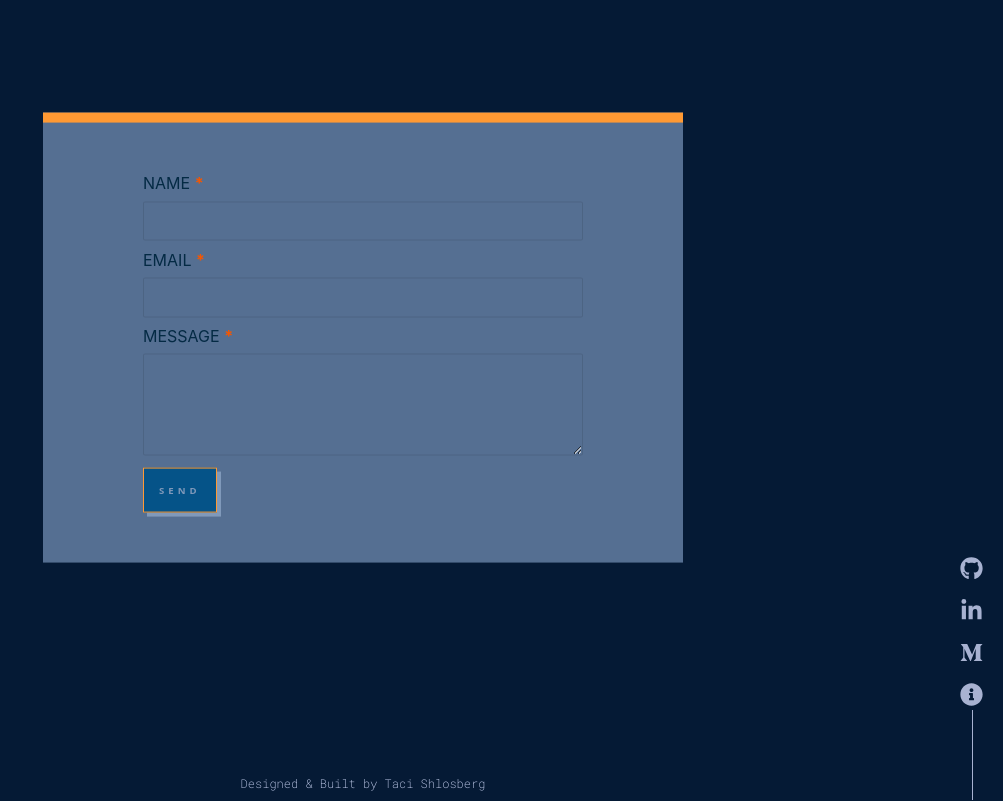
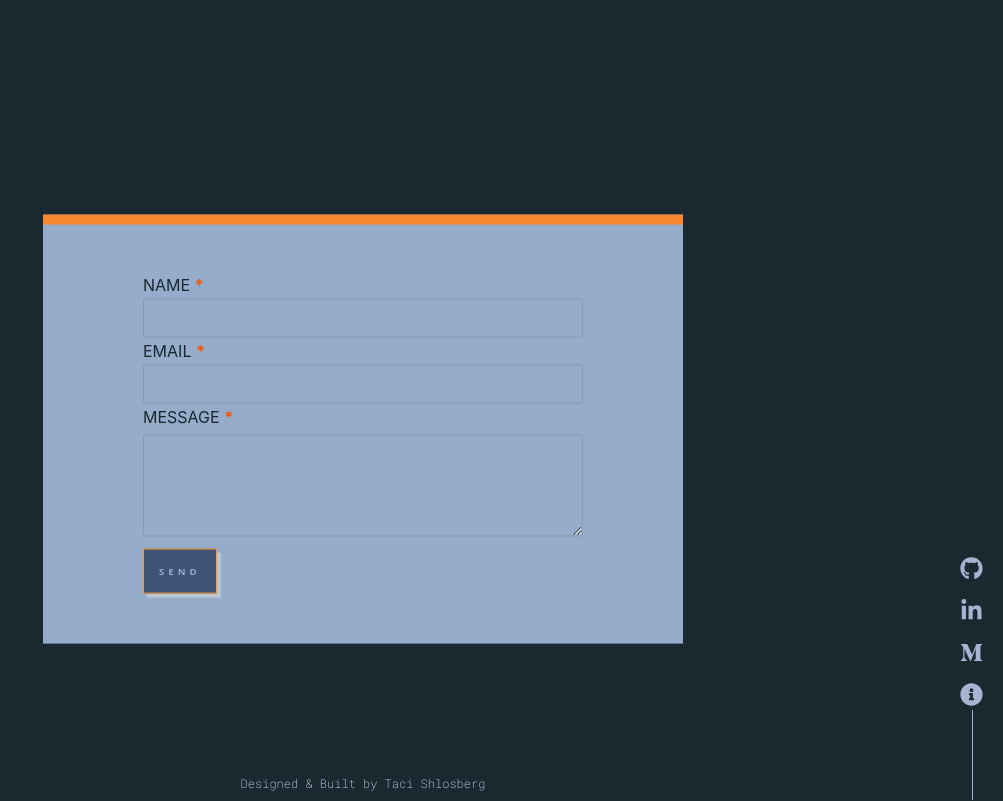
Before and after one commit to tshlos/web, a React (Create React App) app in the folder my-portfolio/: page /contact in a window 1280 px wide. Shown: the whole page, without its empty margins (277-1280 px from the left). Built offline with nearby package versions, Linux system fonts and the light colour scheme.

Commit message:
Changed the layout

```diff
--- a/my-portfolio/public/index.html
+++ b/my-portfolio/public/index.html
@@ -19,6 +19,10 @@
     <link rel="preconnect" href="https://fonts.gstatic.com">
     <link href="https://fonts.googleapis.com/css2?family=IBM+Plex+Sans:wght@300&family=Righteous&display=swap" rel="stylesheet">
     <link href="https://fonts.googleapis.com/css2?family=Roboto+Mono:wght@200&display=swap" rel="stylesheet">
+
+    <!-- FONTS ADDED NOV22 FOR NAME TACI SHLOSBERG-->
+    <link rel="preconnect" href="https://fonts.gstatic.com">
+    <link href="https://fonts.googleapis.com/css2?family=Big+Shoulders+Stencil+Display:wght@700&family=Open+Sans+Condensed:wght@700&display=swap" rel="stylesheet">
     <!--
       Notice the use of %PUBLIC_URL% in the tags above.
       It will be replaced with the URL of the `public` folder during the build.
--- a/my-portfolio/src/App.css
+++ b/my-portfolio/src/App.css
@@ -5,14 +5,14 @@
 }
 
 body {
-    background:#051A35;
+    /* background:#051A35; */
+    background: #1a2930;
 }
 
 .bio-intro {
     text-align: left;
     padding-top: 300px;
     font-size: 3vh;
-
     color: #8EA4C2;
 }
 
@@ -31,7 +31,6 @@ body {
         font-size: 3vh;
         color: #8EA4C2;
     }
-
 
     .get-in-touch-button, .bio-intro {
         margin-left: 30px;
--- a/my-portfolio/src/components/Button.css
+++ b/my-portfolio/src/components/Button.css
@@ -1,13 +1,12 @@
 .button {
-  /* position: relative;
-  margin-top: 30px;
-  margin-left: 200px; */
-  background :#055388;
+  background: #3f5374;
+  color: #95acca;
+  box-shadow: 4px 4px 0px 0px #bac5d4;
   border: 1px solid #ff9933;
   padding: 15px;
   font-size: 0.6em;
-  color: #8099BA;
-  box-shadow: 4px 4px 0px 0px #8099BA;
+
+
   font-family: 'Open Sans', sans-serif;
   font-weight: 700;
   letter-spacing: 4px;
@@ -18,7 +17,6 @@
 }
 
 /* .get-in-touch-button */
-
 @media only screen and (max-width: 760px) {
   .send-form-button {
     display: flex;
@@ -29,5 +27,5 @@
 .button:hover {
   left: 3px;
   top: 3px;
-  box-shadow: 0 0 0 0 #8099BA;
+  box-shadow: 0 0 0 0 #95acca;
 }
--- a/my-portfolio/src/components/ContactPage.css
+++ b/my-portfolio/src/components/ContactPage.css
@@ -1,34 +1,34 @@
 .contact-form-container {
+    background: #95acca;
     width: 50%;
     margin: auto;
-    background: #556f92;
     padding: 50px 100px;
-    border-top: 10px solid #ff9933;
-    transform: translateY(25%);
+    border-top: 10px solid #f7882F;
+    transform: translateY(50%);
 }
 
 @media only screen and (max-width: 760px) {
   .contact-form-container {
-
     width: auto;
-    padding: 20px 10px;
+    padding: 20px 50px;
     margin: 20px;
-
-    /* transform: translateY(25%); */
+    transform: translateY(20%);
+    margin-right: 50px;
+    margin-left: 50px;
   }
 }
 
 #contact-form-wrapper input {
     font-size: 1.1em;
     padding: .4em 1em .4em;
-    margin: .5em 0;
-    background-color: #556f92;
+    margin: .20em 0;
+    background-color: #95acca;
 }
 
 label, input, textarea {
   width: 100%;
   font-size: 12pt;
-  color: #042a44;
+  color: #1a2930;
 }
 
 input, textarea {
@@ -36,7 +36,7 @@ input, textarea {
   border: none;
   border: 1px solid rgba(0,0,0,.1);
   border-radius: 2px;
-  background: #556f92;
+  background: #95acca;
   padding-left: 5px;
   outline: none;
   font-family: 'IBM Plex Sans', sans-serif;
--- a/my-portfolio/src/components/Home.css
+++ b/my-portfolio/src/components/Home.css
@@ -17,38 +17,30 @@
     }
 }
 
-
 .name-container {
-    /* display: inline; */
-    /* left: 50px;
-    bottom: 50px; */
     position: relative;
     margin-left: auto;
     margin-right: auto;
-    width: 500px;
-    margin-top: -3em;
-    padding-left: 40px;
-    /* margin-bottom: 15em; */
-
+    width: 700px;
+    margin-top: -2.3em;
+    padding-left: 10px;
     font-size: 7.5vh;
     letter-spacing: -6px;
 }
 
 .first-name, .last-name {
-    background: linear-gradient(to bottom, #D6AC68 0%, #ff9933 100%);
+    background: linear-gradient(to bottom, #95acca 0%, #3f5374 100%);
     -webkit-background-clip: text;
     -webkit-text-fill-color: transparent;
-    font-family: 'Righteous', cursive;
+    font-family: 'Open Sans Condensed', sans-serif;
 }
 
 
 @media only screen and (max-width: 760px) {
     .name-container {
-        /* position: relative; */
         font-size: 5vh;
         letter-spacing: -6px;
-
-        /* left: 40px;
-        top: 50px; */
+        padding-left: 80px;
+        padding-top: -3em;
     }
 }
--- a/my-portfolio/src/components/Social.js
+++ b/my-portfolio/src/components/Social.js
@@ -18,7 +18,7 @@ export default function Social() {
                     href="https://github.com/tshlos"
                     target="_blank"
                     style={{ color: "#a8b2d1" }}
-                    onMouseOver={({ target }) => target.style.color = "#ff9933"}
+                    onMouseOver={({ target }) => target.style.color = "#f7882F"}
                     onMouseOut={({ target }) => target.style.color = "#a8b2d1"}
                 >
                     <FaGithub size={23} className="social-icon github-icon" />
@@ -27,7 +27,7 @@ export default function Social() {
                     href="https://www.linkedin.com/in/taci-shlos/"
                     target="_blank"
                     style={{ color: "#a8b2d1" }}
-                    onMouseOver={({ target }) => target.style.color = "#ff9933"}
+                    onMouseOver={({ target }) => target.style.color = "#f7882F"}
                     onMouseOut={({ target }) => target.style.color = "#a8b2d1"}
                 >
                     <FaLinkedinIn className="social-icon linkedin-icon" />
@@ -36,7 +36,7 @@ export default function Social() {
                     href="https://tshlosberg.medium.com/"
                     target="_blank"
                     style={{ color: "#a8b2d1" }}
-                    onMouseOver={({ target }) => target.style.color = "#ff9933"}
+                    onMouseOver={({ target }) => target.style.color = "#f7882F"}
                     onMouseOut={({ target }) => target.style.color = "#a8b2d1"}
                 >
                     <FaMediumM className="social-icon medium-icon" />
@@ -46,7 +46,7 @@ export default function Social() {
                         <FaInfoCircle
                             className="social-icon about-me"
                             style={{ color: "#a8b2d1" }}
-                            onMouseOver={({ target }) => target.style.color = "#ff9933"}
+                            onMouseOver={({ target }) => target.style.color = "#f7882F"}
                             onMouseOut={({ target }) => target.style.color = "#a8b2d1"}
                         />
                     </NavLink>
@@ -55,7 +55,7 @@ export default function Social() {
                         <FaHome
                             className="social-icon about-me"
                             style={{ color: "#a8b2d1" }}
-                            onMouseOver={({ target }) => target.style.color = "#ff9933"}
+                            onMouseOver={({ target }) => target.style.color = "#f7882F"}
                             onMouseOut={({ target }) => target.style.color = "#a8b2d1"}
                         />
                     </NavLink>
```
Also changed, not shown: 1 other file (tests, documents, lock files or other folders).
